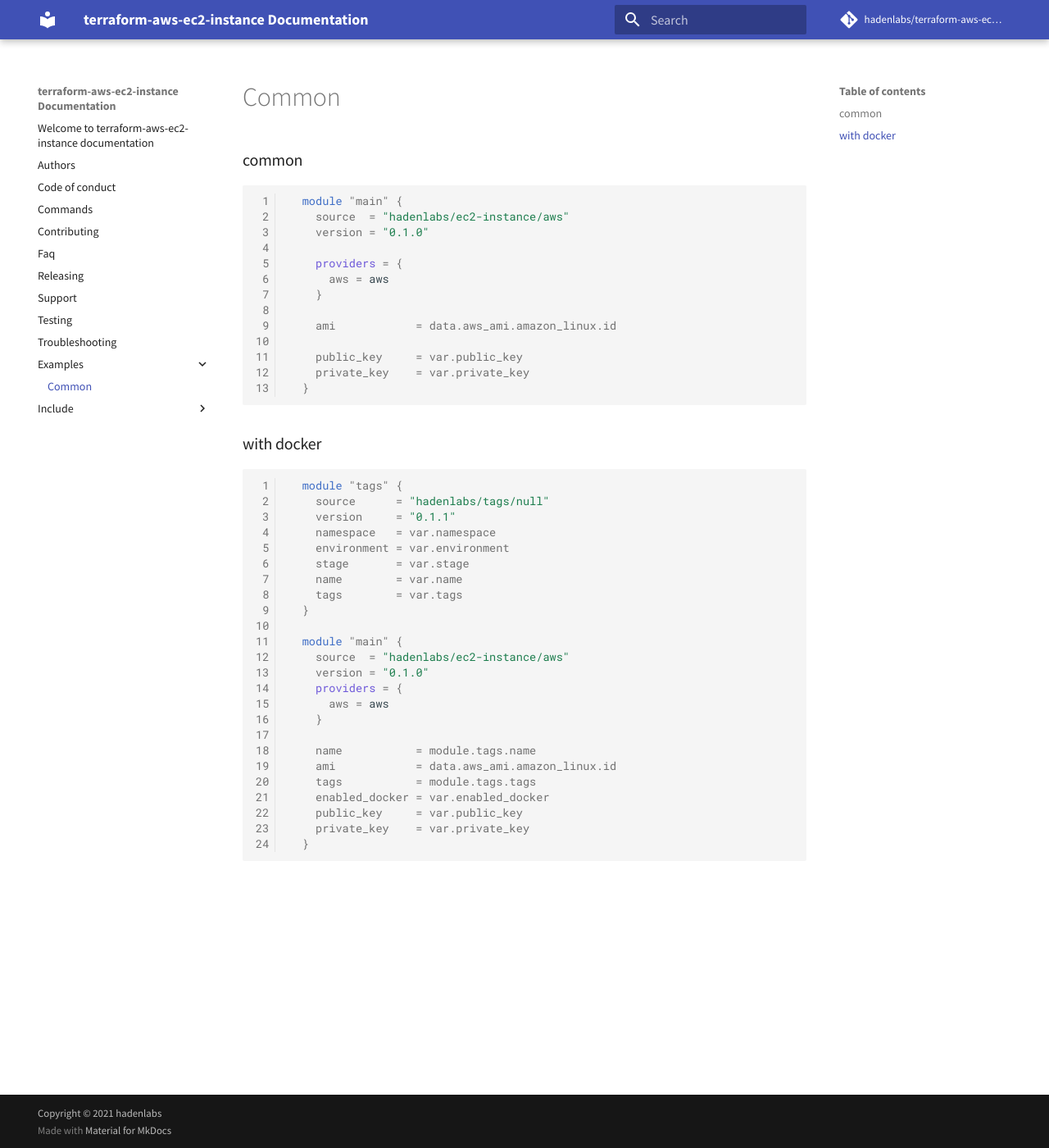
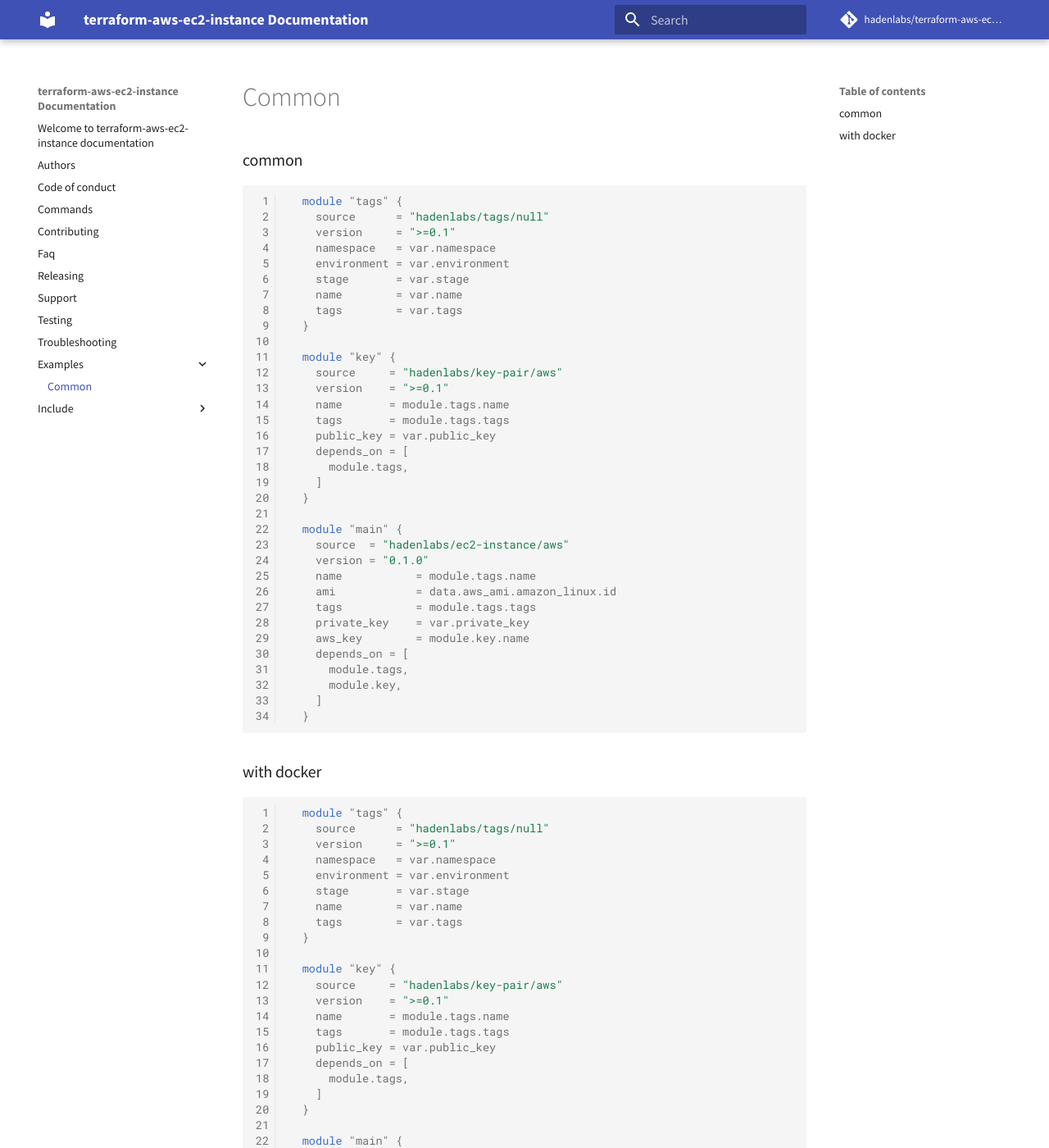
Before and after one commit to hadenlabs/terraform-aws-ec2-instance, an MkDocs documentation site: the page built from docs/examples/common.md, in a window 1280 px wide and 1400 px high. Shown: the whole window at 82% size. Built offline with MkDocs 1.6.1 and Material for MkDocs 9.7.7, drawn with Linux system fonts in a browser that asks for light colours; comment, search, counter and statistics services are not loaded; some of the changed text lies outside the part shown.

Commit message:
docs: implement examples basic (#10)

````diff
--- a/docs/examples/common.md
+++ b/docs/examples/common.md
@@ -1,18 +1,39 @@
 ### common
 
 ```hcl
+  module "tags" {
+    source      = "hadenlabs/tags/null"
+    version     = ">=0.1"
+    namespace   = var.namespace
+    environment = var.environment
+    stage       = var.stage
+    name        = var.name
+    tags        = var.tags
+  }
+
+  module "key" {
+    source     = "hadenlabs/key-pair/aws"
+    version    = ">=0.1"
+    name       = module.tags.name
+    tags       = module.tags.tags
+    public_key = var.public_key
+    depends_on = [
+      module.tags,
+    ]
+  }
+
   module "main" {
     source  = "hadenlabs/ec2-instance/aws"
     version = "0.1.0"
-
-    providers = {
-      aws = aws
-    }
-
+    name           = module.tags.name
     ami            = data.aws_ami.amazon_linux.id
-
-    public_key     = var.public_key
+    tags           = module.tags.tags
     private_key    = var.private_key
+    aws_key        = module.key.name
+    depends_on = [
+      module.tags,
+      module.key,
+    ]
   }
 ```
 
@@ -22,12 +43,23 @@
 
   module "tags" {
     source      = "hadenlabs/tags/null"
-    version     = "0.1.1"
+    version     = ">=0.1"
     namespace   = var.namespace
     environment = var.environment
     stage       = var.stage
     name        = var.name
     tags        = var.tags
+  }
+
+  module "key" {
+    source     = "hadenlabs/key-pair/aws"
+    version    = ">=0.1"
+    name       = module.tags.name
+    tags       = module.tags.tags
+    public_key = var.public_key
+    depends_on = [
+      module.tags,
+    ]
   }
 
   module "main" {
@@ -41,7 +73,10 @@
     ami            = data.aws_ami.amazon_linux.id
     tags           = module.tags.tags
     enabled_docker = var.enabled_docker
-    public_key     = var.public_key
     private_key    = var.private_key
+    depends_on = [
+      module.tags,
+      module.key,
+    ]
   }
 ```
````
Also changed, not shown: 1 other file.
